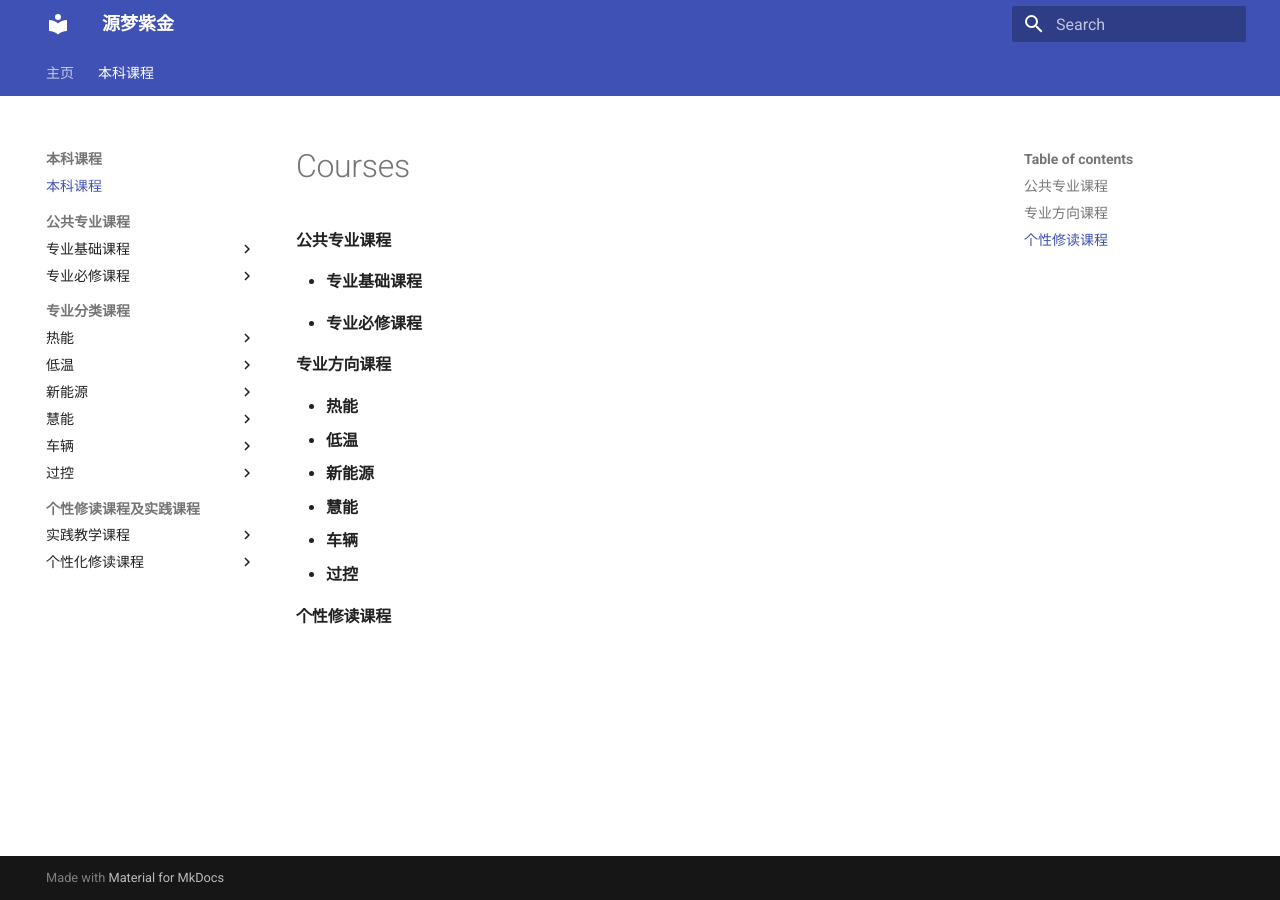
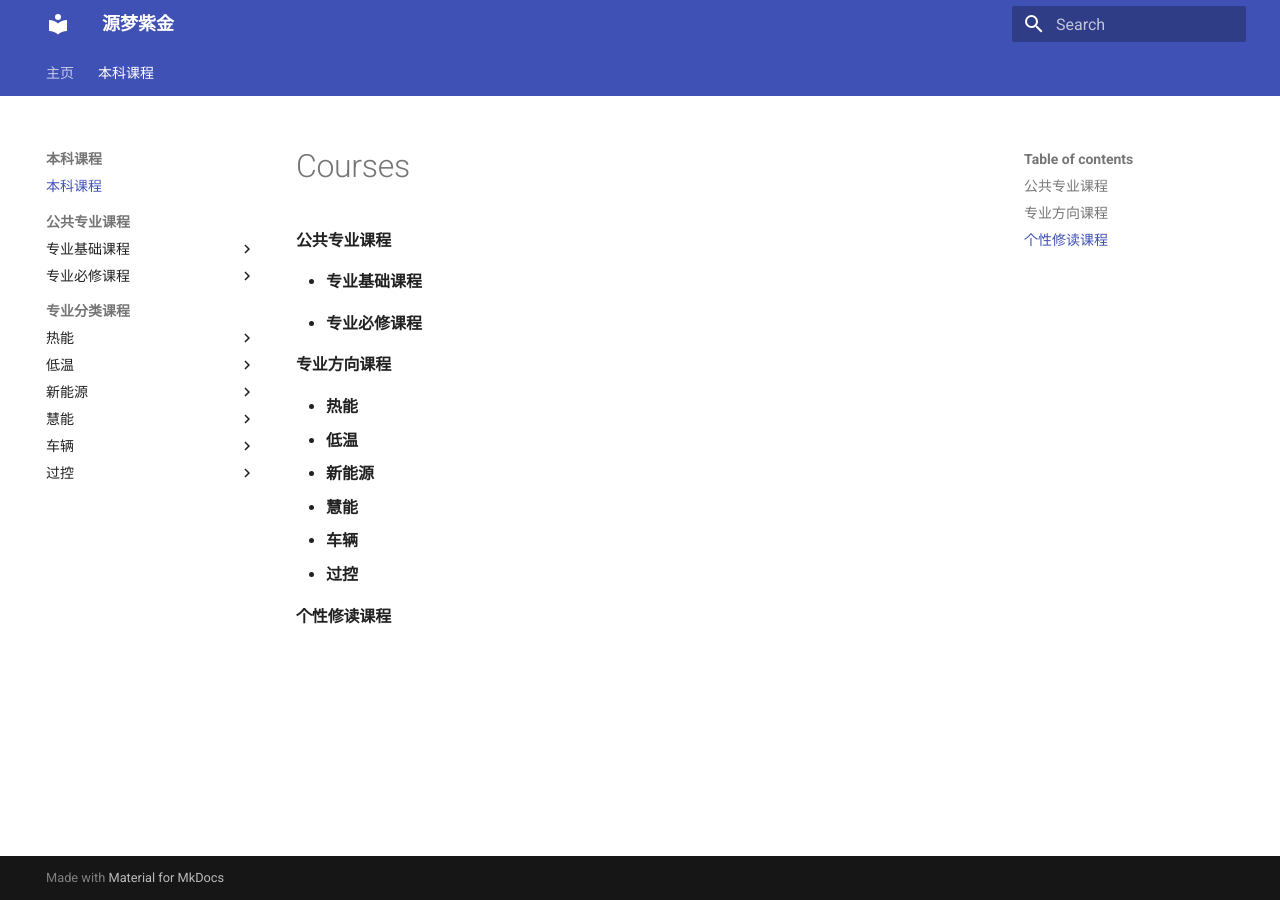
Before and after one commit to ZJUSUEE/ZJUSUEE.github.io, an MkDocs documentation site: the page built from docs/courses.md, in a window 1280 px wide. Built offline with MkDocs 1.6.1 and Material for MkDocs 9.7.7, drawn with Linux system fonts in a browser that asks for light colours; some of the changed lines change nothing that is shown.

Commit message:
更新了主要框架

```diff
--- a/mkdocs.yml
+++ b/mkdocs.yml
@@ -40,11 +40,11 @@
         - 工程训练: courses/public/fundamental/工程训练.md
         - 材料力学实验: courses/public/fundamental/材料力学实验.md
         - 电工电子学及实验: courses/public/fundamental/电工电子学及实验.md
-        - 电工电子学: courses/public/fundamental/电工电子学.md
-        - 电工电子学实验: courses/public/fundamental/电工电子学实验.md
-        - 现代电路基础：面向通信与物联网设计: courses/public/fundamental/现代电路基础：面向通信与物联网设计.md
-        - 控制论: courses/public/fundamental/控制论.md
-        - 随机过程: courses/public/fundamental/随机过程.md
+        # - 电工电子学: courses/public/fundamental/电工电子学.md
+        # - 电工电子学实验: courses/public/fundamental/电工电子学实验.md
+        # - 现代电路基础：面向通信与物联网设计: courses/public/fundamental/现代电路基础：面向通信与物联网设计.md
+        # - 控制论: courses/public/fundamental/控制论.md
+        # - 随机过程: courses/public/fundamental/随机过程.md
         - 数理方法 I&II: courses/public/fundamental/数理方法.md
         - 物理化学: courses/public/fundamental/物理化学.md
       - 专业必修课程:
@@ -57,150 +57,150 @@
         - 自动控制理论: courses/public/professional/自动控制理论.md
     - 专业分类课程:
       - 热能:
-        - 专业方向课程:
-          - 透平机械原理: courses/routes/Thermal/Route/透平机械原理.md
-          - 热工信号处理技术及实验: courses/routes/Thermal/Route/热工信号处理技术及实验.md
-          - 燃烧理论: courses/routes/Thermal/Route/燃烧理论.md
-          - 热力环境控制: courses/routes/Thermal/Route/热力环境控制.md
-          - 能源转化（锅炉原理）: courses/routes/Thermal/Route/能源转化（锅炉原理）.md
-          - 能源生产过程控制: courses/routes/Thermal/Route/能源生产过程控制.md
-          - 热能工程试验技术: courses/routes/Thermal/Route/热能工程试验技术.md
-          - 能源与环境实验 I&II: courses/routes/Thermal/Route/能源与环境实验.md
-        - 专业选修课程:
-          - 微机原理及应用: courses/routes/Thermal/Extra/微机原理及应用.md
-          - 能源与环境技术进展: courses/routes/Thermal/Extra/能源与环境技术进展.md
-          - 太阳能发电: courses/routes/Thermal/Extra/太阳能发电.md
-          - 可再生能源和新能源概论: courses/routes/Thermal/Extra/可再生能源和新能源概论.md
-          - 现代分析测试技术: courses/routes/Thermal/Extra/现代分析测试技术.md
-          - 流体机械: courses/routes/Thermal/Extra/流体机械.md
-          - 二氧化碳捕集利用封存: courses/routes/Thermal/Extra/二氧化碳捕集利用封存.md
-          - 机遇循环经济的能源环境系统: courses/routes/Thermal/Extra/机遇循环经济的能源环境系统.md
-          - 专业英语阅读与写作: courses/routes/Thermal/Extra/专业英语阅读与写作.md
-          - 智慧能源系统理论与应用: courses/routes/Thermal/Extra/智慧能源系统理论与应用.md
-          - 能源系统的评估原理: courses/routes/Thermal/Extra/能源系统的评估原理.md
-          - 燃气轮机基础: courses/routes/Thermal/Extra/燃气轮机基础.md
+        # - 专业方向课程:
+        - 透平机械原理: courses/routes/Thermal/Route/透平机械原理.md
+        - 热工信号处理技术及实验: courses/routes/Thermal/Route/热工信号处理技术及实验.md
+        - 燃烧理论: courses/routes/Thermal/Route/燃烧理论.md
+        - 热力环境控制: courses/routes/Thermal/Route/热力环境控制.md
+        - 能源转化（锅炉原理）: courses/routes/Thermal/Route/能源转化（锅炉原理）.md
+        - 能源生产过程控制: courses/routes/Thermal/Route/能源生产过程控制.md
+        - 热能工程试验技术: courses/routes/Thermal/Route/热能工程试验技术.md
+        - 能源与环境实验 I&II: courses/routes/Thermal/Route/能源与环境实验.md
+        # - 专业选修课程:
+        - 微机原理及应用: courses/routes/Thermal/Extra/微机原理及应用.md
+        #   - 能源与环境技术进展: courses/routes/Thermal/Extra/能源与环境技术进展.md
+        #   - 太阳能发电: courses/routes/Thermal/Extra/太阳能发电.md
+        #   - 可再生能源和新能源概论: courses/routes/Thermal/Extra/可再生能源和新能源概论.md
+        #   - 现代分析测试技术: courses/routes/Thermal/Extra/现代分析测试技术.md
+        #   - 流体机械: courses/routes/Thermal/Extra/流体机械.md
+        #   - 二氧化碳捕集利用封存: courses/routes/Thermal/Extra/二氧化碳捕集利用封存.md
+        #   - 机遇循环经济的能源环境系统: courses/routes/Thermal/Extra/机遇循环经济的能源环境系统.md
+        #   - 专业英语阅读与写作: courses/routes/Thermal/Extra/专业英语阅读与写作.md
+        #   - 智慧能源系统理论与应用: courses/routes/Thermal/Extra/智慧能源系统理论与应用.md
+        #   - 能源系统的评估原理: courses/routes/Thermal/Extra/能源系统的评估原理.md
+        #   - 燃气轮机基础: courses/routes/Thermal/Extra/燃气轮机基础.md
       - 低温:
-        - 专业方向课程:
-          - 流体输送及控制: courses/routes/Cryogenic/Route/流体输送及控制.md
-          - 制冷原理: courses/routes/Cryogenic/Route/制冷原理.md
-          - 制冷与低温测试技术: courses/routes/Cryogenic/Route/制冷与低温测试技术.md
-          - 人工环境概论: courses/routes/Cryogenic/Route/人工环境概论.md
-          - 暖通与空调: courses/routes/Cryogenic/Route/暖通与空调.md
-          - 低温原理: courses/routes/Cryogenic/Route/低温原理.md
-          - 制冷与低温设备: courses/routes/Cryogenic/Route/制冷与低温设备.md
-          - 制冷装置自动化: courses/routes/Cryogenic/Route/制冷装置自动化.md
-          - 制冷与低温实验: courses/routes/Cryogenic/Route/制冷与低温实验.md
-        - 专业选修课程:
-          - 微机原理及应用:  courses/routes/Thermal/Extra/微机原理及应用.md
-          - 食品冷冻及保鲜技术: courses/routes/Cryogenic/Extra/食品冷冻及保鲜技术.md
-          - 制冷与人工环境英语: courses/routes/Cryogenic/Extra/制冷与人工环境英语.md
-          - 低温环境绝热技术: courses/routes/Cryogenic/Extra/低温环境绝热技术.md
-          - 低温生物技术: courses/routes/Cryogenic/Extra/低温生物技术.md
+        # - 专业方向课程:
+        - 流体输送及控制: courses/routes/Cryogenic/Route/流体输送及控制.md
+        - 制冷原理: courses/routes/Cryogenic/Route/制冷原理.md
+        - 制冷与低温测试技术: courses/routes/Cryogenic/Route/制冷与低温测试技术.md
+        - 人工环境概论: courses/routes/Cryogenic/Route/人工环境概论.md
+        - 暖通与空调: courses/routes/Cryogenic/Route/暖通与空调.md
+        - 低温原理: courses/routes/Cryogenic/Route/低温原理.md
+        - 制冷与低温设备: courses/routes/Cryogenic/Route/制冷与低温设备.md
+        - 制冷装置自动化: courses/routes/Cryogenic/Route/制冷装置自动化.md
+        - 制冷与低温实验: courses/routes/Cryogenic/Route/制冷与低温实验.md
+        # - 专业选修课程:
+        - 微机原理及应用:  courses/routes/Thermal/Extra/微机原理及应用.md
+        #   - 食品冷冻及保鲜技术: courses/routes/Cryogenic/Extra/食品冷冻及保鲜技术.md
+        #   - 制冷与人工环境英语: courses/routes/Cryogenic/Extra/制冷与人工环境英语.md
+        #   - 低温环境绝热技术: courses/routes/Cryogenic/Extra/低温环境绝热技术.md
+        #   - 低温生物技术: courses/routes/Cryogenic/Extra/低温生物技术.md
       - 新能源:
-        - 专业方向课程:
-          - 生物质能: courses/routes/NovelEnergy/Route/生物质能.md
-          - 锅炉原理及热交换器设计: courses/routes/NovelEnergy/Route/锅炉原理及热交换器设计.md
-          - 新能源系统检测与控制: courses/routes/NovelEnergy/Route/新能源系统检测与控制.md
-          - 能源材料: courses/routes/NovelEnergy/Route/能源材料.md
-          - 氢能: courses/routes/NovelEnergy/Route/氢能.md
-          - 风能: courses/routes/NovelEnergy/Route/风能.md
-          - 太阳能: courses/routes/NovelEnergy/Route/太阳能.md
-          - 核能: courses/routes/NovelEnergy/Route/核能.md
-          - 循环经济与节能减排: courses/routes/NovelEnergy/Route/循环经济与节能减排.md
-          - 新能源实验: courses/routes/NovelEnergy/Route/新能源实验.md
-        - 专业选修课程:
-          - 微机原理及应用:  courses/routes/Thermal/Extra/微机原理及应用.md
-          - 能源与环境技术进展: courses/routes/Thermal/Extra/能源与环境技术进展.md
-          - 燃烧理论: courses/routes/Thermal/Route/燃烧理论.md
-          - 二氧化碳捕集利用封存: courses/routes/Thermal/Extra/二氧化碳捕集利用封存.md
-          - 燃料电池: courses/routes/NovelEnergy/Extra/燃料电池.md
-          - 专业英语阅读与写作: courses/routes/Thermal/Extra/专业英语阅读与写作.md
-          - 能源化学: courses/routes/NovelEnergy/Extra/能源化学.md
-          - 能源系统的评估原理: courses/routes/Thermal/Extra/能源系统的评估原理.md
-          - 燃气轮机基础: courses/routes/Thermal/Extra/燃气轮机基础.md
+        # - 专业方向课程:
+        - 生物质能: courses/routes/NovelEnergy/Route/生物质能.md
+        - 锅炉原理及热交换器设计: courses/routes/NovelEnergy/Route/锅炉原理及热交换器设计.md
+        - 新能源系统检测与控制: courses/routes/NovelEnergy/Route/新能源系统检测与控制.md
+        - 能源材料: courses/routes/NovelEnergy/Route/能源材料.md
+        - 氢能: courses/routes/NovelEnergy/Route/氢能.md
+        - 风能: courses/routes/NovelEnergy/Route/风能.md
+        - 太阳能: courses/routes/NovelEnergy/Route/太阳能.md
+        - 核能: courses/routes/NovelEnergy/Route/核能.md
+        - 循环经济与节能减排: courses/routes/NovelEnergy/Route/循环经济与节能减排.md
+        - 新能源实验: courses/routes/NovelEnergy/Route/新能源实验.md
+        # - 专业选修课程:
+        - 微机原理及应用:  courses/routes/Thermal/Extra/微机原理及应用.md
+        #   - 能源与环境技术进展: courses/routes/Thermal/Extra/能源与环境技术进展.md
+        #   - 燃烧理论: courses/routes/Thermal/Route/燃烧理论.md
+        #   - 二氧化碳捕集利用封存: courses/routes/Thermal/Extra/二氧化碳捕集利用封存.md
+        #   - 燃料电池: courses/routes/NovelEnergy/Extra/燃料电池.md
+        #   - 专业英语阅读与写作: courses/routes/Thermal/Extra/专业英语阅读与写作.md
+        #   - 能源化学: courses/routes/NovelEnergy/Extra/能源化学.md
+        #   - 能源系统的评估原理: courses/routes/Thermal/Extra/能源系统的评估原理.md
+        #   - 燃气轮机基础: courses/routes/Thermal/Extra/燃气轮机基础.md
       - 慧能:
-        - 专业必修课程:
-          - 能源与环境系统原理及实践: courses/routes/SmartEnergy/能源与环境系统原理及实践.md
-          - 制冷低温与空调原理及实践: courses/routes/SmartEnergy/制冷低温与空调原理及实践.md
-          - 能源系统大数据分析理论与实践: courses/routes/SmartEnergy/能源系统大数据分析理论及实践.md
-          - 计算机模拟: courses/routes/SmartEnergy/计算机模拟.md
-          - 动态建模理论与应用: courses/routes/SmartEnergy/动态建模理论与应用.md
-          - 智慧能源系统控制与优化: courses/routes/SmartEnergy/智慧能源系统控制与优化.md
-          - 能源系统先进测量技术: courses/routes/SmartEnergy/能源系统先进测量技术.md
-          - 人工智能: courses/routes/SmartEnergy/人工智能.md
-          - 数据挖掘概论: courses/routes/SmartEnergy/数据挖掘概论.md
+        # - 专业必修课程:
+        - 能源与环境系统原理及实践: courses/routes/SmartEnergy/能源与环境系统原理及实践.md
+        - 制冷低温与空调原理及实践: courses/routes/SmartEnergy/制冷低温与空调原理及实践.md
+        - 能源系统大数据分析理论与实践: courses/routes/SmartEnergy/能源系统大数据分析理论及实践.md
+        - 计算机模拟: courses/routes/SmartEnergy/计算机模拟.md
+        - 动态建模理论与应用: courses/routes/SmartEnergy/动态建模理论与应用.md
+        - 智慧能源系统控制与优化: courses/routes/SmartEnergy/智慧能源系统控制与优化.md
+        - 能源系统先进测量技术: courses/routes/SmartEnergy/能源系统先进测量技术.md
+        - 人工智能: courses/routes/SmartEnergy/人工智能.md
+        - 数据挖掘概论: courses/routes/SmartEnergy/数据挖掘概论.md
       - 车辆:
-        - 专业必修课程:
-          - 设计与制造 I&II&III: courses/routes/Vehicles/Route/设计与制造.md
-          - 汽车构造: courses/routes/Vehicles/Route/汽车构造.md
-          - 工程流体力学（乙）: courses/routes/Vehicles/Route/工程流体力学（乙）.md
-          - 汽车动力系统原理: courses/routes/Vehicles/Route/汽车动力系统原理.md
-          - 汽车理论: courses/routes/Vehicles/Route/汽车理论.md
-          - 汽车电子与控制: courses/routes/Vehicles/Route/汽车电子与控制.md
-          - 汽车设计: courses/routes/Vehicles/Route/汽车设计.md
-          - 动力机械测试技术: courses/routes/Vehicles/Route/动力机械测试技术.md
-          - 汽车及动力系统专业实验: courses/routes/Vehicles/Route/汽车及动力系统专业实验.md
-        - 专业选修课程:
-          - 汽车工程导论: courses/routes/Vehicles/Extra/汽车工程导论.md
-          - 车辆振动与噪声: courses/routes/Vehicles/Extra/车辆振动与噪声.md
-          - 新能源汽车技术: courses/routes/Vehicles/Extra/新能源汽车技术.md
-          - 车辆动力学: courses/routes/Vehicles/Extra/车辆动力学.md
+        # - 专业必修课程:
+        - 设计与制造 I&II&III: courses/routes/Vehicles/Route/设计与制造.md
+        - 汽车构造: courses/routes/Vehicles/Route/汽车构造.md
+        - 工程流体力学（乙）: courses/routes/Vehicles/Route/工程流体力学（乙）.md
+        - 汽车动力系统原理: courses/routes/Vehicles/Route/汽车动力系统原理.md
+        - 汽车理论: courses/routes/Vehicles/Route/汽车理论.md
+        - 汽车电子与控制: courses/routes/Vehicles/Route/汽车电子与控制.md
+        - 汽车设计: courses/routes/Vehicles/Route/汽车设计.md
+        - 动力机械测试技术: courses/routes/Vehicles/Route/动力机械测试技术.md
+        - 汽车及动力系统专业实验: courses/routes/Vehicles/Route/汽车及动力系统专业实验.md
+        # - 专业选修课程:
+        #   - 汽车工程导论: courses/routes/Vehicles/Extra/汽车工程导论.md
+        #   - 车辆振动与噪声: courses/routes/Vehicles/Extra/车辆振动与噪声.md
+        #   - 新能源汽车技术: courses/routes/Vehicles/Extra/新能源汽车技术.md
+        #   - 车辆动力学: courses/routes/Vehicles/Extra/车辆动力学.md
       - 过控:
-        - 专业必修课程:
-          - 机械设计（乙）: courses/routes/ProcessControl/Route/机械设计（乙）.md
-          - 工程热力学: courses/routes/ProcessControl/Route/工程热力学.md
-          - 过程工程流体力学: courses/routes/ProcessControl/Route/过程工程流体力学.md
-          - 工程材料: courses/routes/ProcessControl/Route/工程材料.md
-          - 控制工程基础: courses/routes/ProcessControl/Route/控制工程基础.md
-          - 化工原理（乙）: courses/routes/ProcessControl/Route/化工原理（乙）.md
-          - 化工原理实验（乙）: courses/routes/ProcessControl/Route/化工原理实验（乙）.md
-          - 数值计算方法: courses/routes/ProcessControl/Route/数值计算方法.md
-          - 过程设备设计: courses/routes/ProcessControl/Route/过程设备设计.md
-          - 过程装备控制技术: courses/routes/ProcessControl/Route/过程装备控制技术.md
-          - 过程机械: courses/routes/ProcessControl/Route/过程机械.md
-        - 专业选修课程:
-          - 弹性力学基础: courses/routes/ProcessControl/Extra/弹性力学基础.md
-          - 有限单元法纪其工程应用: courses/routes/ProcessControl/Extra/有限单元法纪其工程应用.md
-          - 虚拟现实技术开发及应用: courses/routes/ProcessControl/Extra/虚拟现实技术开发及应用.md
-          - 过程装备工程设计: courses/routes/ProcessControl/Extra/过程装备工程设计.md
-          - 过程工业传递现象基础: courses/routes/ProcessControl/Extra/过程工业传递现象基础.md
-          - 过程装备与控制工程技术进展: courses/routes/ProcessControl/Extra/过程装备与控制工程技术进展.md
-    - 个性修读课程及实践课程:
-      - 实践教学课程:
-        - 节能减排创新实践: courses/load.md
-        - 认识实习: courses/load.md
-        - 生产实习: courses/load.md
-        - 汽轮机课程设计: courses/load.md
-        - 锅炉课程设计: courses/load.md
-        - 虚拟制冷教学实践: courses/load.md
-        - 人工环境课程设计: courses/load.md
-        - 低温课程设计: courses/load.md
-        - 风电风机课程设计: courses/load.md
-        - 生物质发电系统课程设计: courses/load.md
-        - 工程训练加强实习（乙）: courses/load.md
-        - 专业综合训练: courses/load.md
-        - 过程装备课程设计: courses/load.md
-      - 个性化修读课程:
-        - 异性催化与可持续发展: courses/load.md
-        - 能源有机化学: courses/load.md
-        - 建筑结构概论: courses/load.md
-        - 强化传热技术: courses/load.md
-        - CFD软件应用: courses/load.md
-        - 工程测试及信息处理: courses/load.md
-        - 塑料加工技术及装备: courses/load.md
-        - 机械振动基础: courses/load.md
-        - 化工安全及防腐: courses/load.md
-        - 过程装备故障诊断技术: courses/load.md
-        - 人工智能及其工程应用: courses/load.md
-        - 机器视觉: courses/load.md
-        - 机器学习: courses/load.md
-        - 机器学习基础: courses/load.md
-        - 人工智能基础: courses/load.md
-        - 机器视觉及图像处理: courses/load.md
-        - 人工智能与机器学习: courses/load.md
-        - 计算机视觉: courses/load.md
-        - 物联网系统设计: courses/load.md
-        - 物联网与智慧系统: courses/load.md
-        - 大数据安全与隐私保护: courses/load.md
-        - 电机控制: courses/load.md
-        - 物联网安全: courses/load.md
+        # - 专业必修课程:
+        - 机械设计（乙）: courses/routes/ProcessControl/Route/机械设计（乙）.md
+        - 工程热力学: courses/routes/ProcessControl/Route/工程热力学.md
+        - 过程工程流体力学: courses/routes/ProcessControl/Route/过程工程流体力学.md
+        - 工程材料: courses/routes/ProcessControl/Route/工程材料.md
+        - 控制工程基础: courses/routes/ProcessControl/Route/控制工程基础.md
+        - 化工原理（乙）: courses/routes/ProcessControl/Route/化工原理（乙）.md
+        - 化工原理实验（乙）: courses/routes/ProcessControl/Route/化工原理实验（乙）.md
+        - 数值计算方法: courses/routes/ProcessControl/Route/数值计算方法.md
+        - 过程设备设计: courses/routes/ProcessControl/Route/过程设备设计.md
+        - 过程装备控制技术: courses/routes/ProcessControl/Route/过程装备控制技术.md
+        - 过程机械: courses/routes/ProcessControl/Route/过程机械.md
+        # - 专业选修课程:
+        #   - 弹性力学基础: courses/routes/ProcessControl/Extra/弹性力学基础.md
+        #   - 有限单元法纪其工程应用: courses/routes/ProcessControl/Extra/有限单元法纪其工程应用.md
+        #   - 虚拟现实技术开发及应用: courses/routes/ProcessControl/Extra/虚拟现实技术开发及应用.md
+        #   - 过程装备工程设计: courses/routes/ProcessControl/Extra/过程装备工程设计.md
+        #   - 过程工业传递现象基础: courses/routes/ProcessControl/Extra/过程工业传递现象基础.md
+        #   - 过程装备与控制工程技术进展: courses/routes/ProcessControl/Extra/过程装备与控制工程技术进展.md
+    # - 个性修读课程及实践课程:
+    #   - 实践教学课程:
+    #     - 节能减排创新实践: courses/load.md
+    #     - 认识实习: courses/load.md
+    #     - 生产实习: courses/load.md
+    #     - 汽轮机课程设计: courses/load.md
+    #     - 锅炉课程设计: courses/load.md
+    #     - 虚拟制冷教学实践: courses/load.md
+    #     - 人工环境课程设计: courses/load.md
+    #     - 低温课程设计: courses/load.md
+    #     - 风电风机课程设计: courses/load.md
+    #     - 生物质发电系统课程设计: courses/load.md
+    #     - 工程训练加强实习（乙）: courses/load.md
+    #     - 专业综合训练: courses/load.md
+    #     - 过程装备课程设计: courses/load.md
+    #   - 个性化修读课程:
+    #     - 异性催化与可持续发展: courses/load.md
+    #     - 能源有机化学: courses/load.md
+    #     - 建筑结构概论: courses/load.md
+    #     - 强化传热技术: courses/load.md
+    #     - CFD软件应用: courses/load.md
+    #     - 工程测试及信息处理: courses/load.md
+    #     - 塑料加工技术及装备: courses/load.md
+    #     - 机械振动基础: courses/load.md
+    #     - 化工安全及防腐: courses/load.md
+    #     - 过程装备故障诊断技术: courses/load.md
+    #     - 人工智能及其工程应用: courses/load.md
+    #     - 机器视觉: courses/load.md
+    #     - 机器学习: courses/load.md
+    #     - 机器学习基础: courses/load.md
+    #     - 人工智能基础: courses/load.md
+    #     - 机器视觉及图像处理: courses/load.md
+    #     - 人工智能与机器学习: courses/load.md
+    #     - 计算机视觉: courses/load.md
+    #     - 物联网系统设计: courses/load.md
+    #     - 物联网与智慧系统: courses/load.md
+    #     - 大数据安全与隐私保护: courses/load.md
+    #     - 电机控制: courses/load.md
+    #     - 物联网安全: courses/load.md
```
